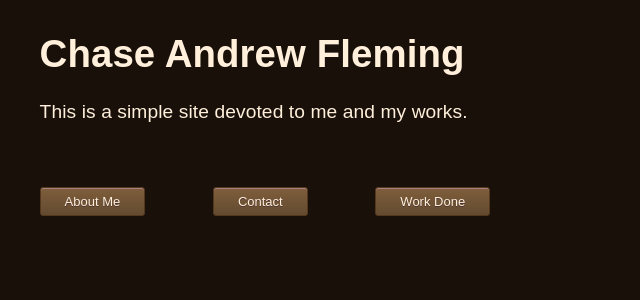
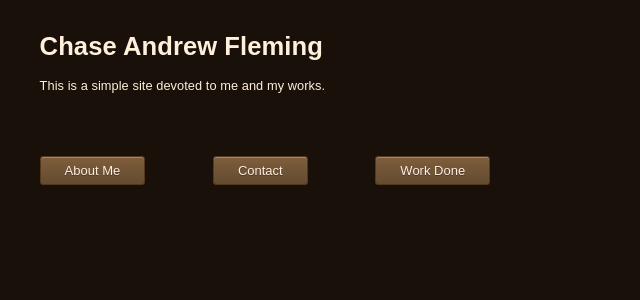
Before and after one commit to cflemi12/cflemi12.github.io, a PHP site: page / in a window 1280 px wide. Shown: the top 300 px of the page, without its empty margins (0-640 px from the left). Run offline with PHP 8.4, Linux system fonts and the light colour scheme; some web fonts are replaced.

Commit message:
no really pissed

```diff
--- a/style.css
+++ b/style.css
@@ -16,7 +16,7 @@ body {
   margin: 2.5%;
   margin-right: 40%;
   display:block;
-  font-size:1.5vw;
+  font-size:1vw;
 }
 
 #gallery {
```
